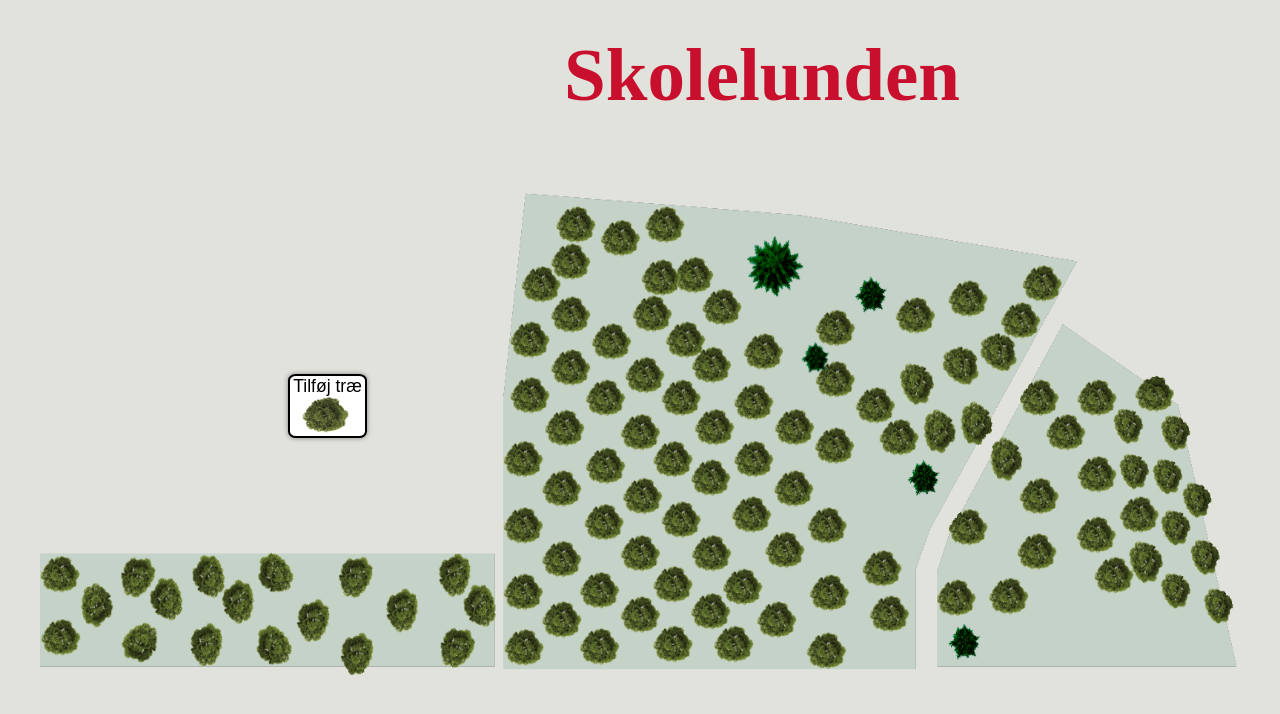
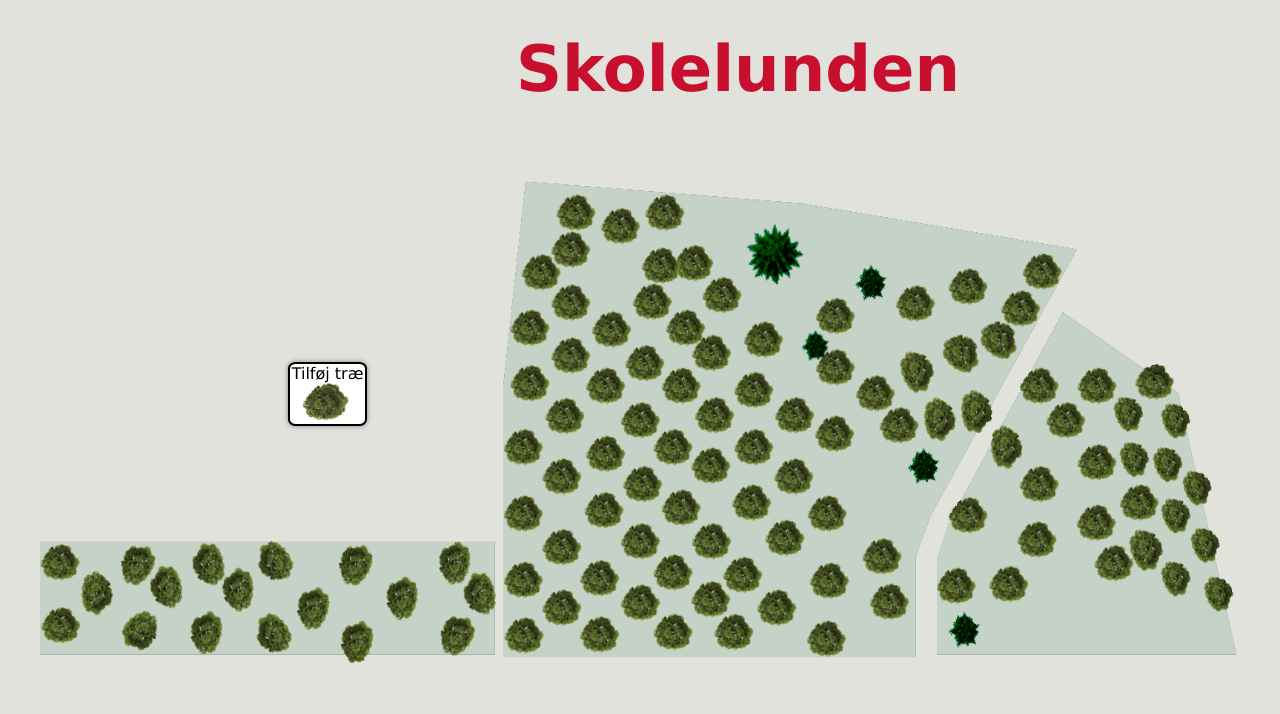
Before and after one commit to JeppeSkoett/exam_sem2, a plain HTML site: page admin.html in a window 1280 px wide. Drawn offline with Linux system fonts and the light colour scheme.

Commit message:
ændring af font family

```diff
--- a/stylesheet/admin.css
+++ b/stylesheet/admin.css
@@ -10,7 +10,8 @@ body{
 
 h1{
   color: #C8102E;
-  font-size: 75px;
+	font-family: verdana;
+  font-size: 4em;
   text-align: right;
   margin-right: 25%;
   margin-top: 2.5%;
@@ -18,6 +19,7 @@ h1{
 
 h2{
     color: #fff;
+		font-family: verdana;
     font-size: 30px;
     text-align: center;
     position: relative;
@@ -26,8 +28,8 @@ h2{
 
 p{
     color: white;
-    font-family: sans-serif;
-    font-size: 1.1em;
+    font-family: verdana;
+    font-size: 1em;
 }
 
 .imgTree{
--- a/stylesheet/main.css
+++ b/stylesheet/main.css
@@ -7,8 +7,13 @@ body{
     background-color: #E2E2DC;
 }
 
+h1{
+  font-family: verdana;
+}
+
 h2{
     color: #fff;
+    font-family: verdana;
     font-size: 30px;
     text-align: center;
     position: relative;
@@ -17,21 +22,23 @@ h2{
 
 h4{
     color: #c8102e;
-    font-family: sans-serif;
-    font-size: 4em;
+    font-family: verdana;
+    font-size: 3em;
     text-align: center;
     padding-top: 10px;
 }
 
 h5{
     color: #fff;
-    font-size: 2em;
+    font-family: verdana;
+    font-size: 1.5em;
     float: left;
     line-height: 7vh;
 }
 
 h6{
   font-size: 1.1em;
+  font-family: verdana;
   text-align: center;
   color: #fff;
   line-height: 3.5vh;
@@ -39,7 +46,7 @@ h6{
 
 p{
     color: white;
-    font-family: sans-serif;
+    font-family: verdana;
     font-size: 1.1em;
 }
 
@@ -66,7 +73,7 @@ ul li a{
     display: block;
     text-decoration: none;
     font-size: 20px;
-    font-family: sans-serif;
+    font-family: verdana;
     color: white;
     text-align: center;
     cursor: pointer;
@@ -190,6 +197,11 @@ video{
     transition:all 0.4s;
 }
 
+#infoMap p{
+    font-family: verdana;
+    margin: 7%;
+}
+
 #imageskolelunden{
     width: 100%;
 }
@@ -245,7 +257,7 @@ video{
 .rang{
     width: 3vw;
     height: 6vh;
-    margin-left: 5%;
+    margin-left: 8%;
     margin-right: 6%;
     margin-top: 0.5vh;
     float: left;
@@ -303,6 +315,10 @@ video{
     overflow: hidden;
   }
 
+  .text1, .text2 p{
+      text-align: justify;
+  }
+
   .text2{
       width: 33%;
       height: 33%;
@@ -314,6 +330,8 @@ video{
       float: left;
       overflow: hidden;
   }
+
+
 
 .billede2{
     width: 33%;
@@ -348,6 +366,11 @@ video{
     margin-top: 3%;
     position: absolute;
     box-shadow: 0 0 5px grey;
+}
+
+.infoApp p{
+  font-family: verdana;
+  margin: 7%;
 }
 
 #iphone{
```
